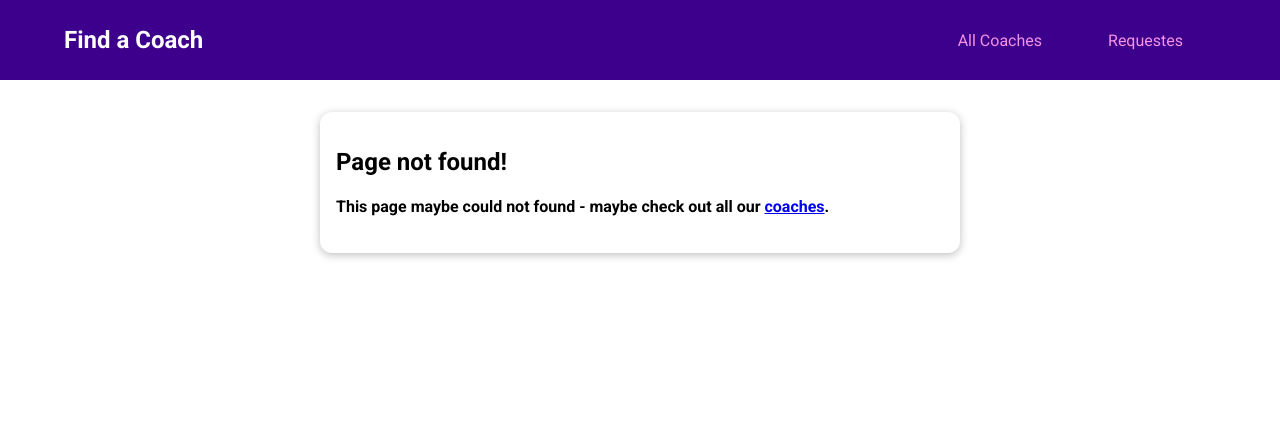
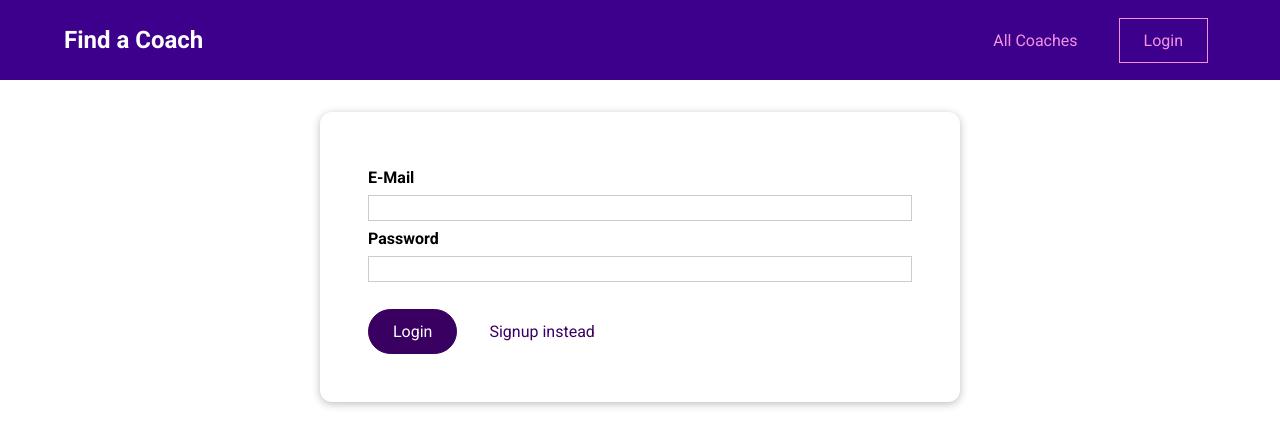
Before and after one commit to zeyad0z/Find-a-Coach, a Vue app: page /auth in a window 1280 px wide. Before the commit this address had no page. Shown: the top 446 px of the page. Built offline with nearby package versions, Linux system fonts and the light colour scheme.

Commit message:
adding authentication login and signup page and implement its logic

```diff
--- a/src/App.vue
+++ b/src/App.vue
@@ -13,6 +13,9 @@
 export default {
   components: {
     TheHeader,
+  },
+  created() {
+    this.$store.dispatch("tryLogin");
   },
 };
 </script>
--- a/src/components/layout/TheHeader.vue
+++ b/src/components/layout/TheHeader.vue
@@ -6,13 +6,35 @@
         <li>
           <router-link to="/coaches">All Coaches</router-link>
         </li>
-        <li>
+        <li v-if="isLoggedIn">
           <router-link to="/requests">Requestes</router-link>
+        </li>
+        <li v-else>
+          <router-link to="/auth">Login</router-link>
+        </li>
+        <li v-if="isLoggedIn">
+          <base-button @click="logout">Logout</base-button>
         </li>
       </ul>
     </nav>
   </header>
 </template>
+
+<script>
+export default {
+  computed: {
+    isLoggedIn() {
+      return this.$store.getters.isAuthenticated;
+    },
+  },
+  methods: {
+    logout() {
+      this.$store.dispatch("logout");
+      this.$router.replace("/coaches");
+    },
+  },
+};
+</script>
 
 <style scoped>
 header {
--- /dev/null
+++ b/src/pages/auth/UserAuth.vue
@@ -0,0 +1,140 @@
+<template>
+  <div>
+    <base-dialog :show="!!error" title="An error occurred" @close="handleError">
+      <p>
+        {{ error }}
+      </p>
+    </base-dialog>
+    <base-dialog :show="isLoading" title="Authenticating..." fixed>
+      <base-spinner></base-spinner>
+    </base-dialog>
+    <base-card>
+      <form @submit.prevent="submitForm">
+        <div class="form-control">
+          <label for="email">E-Mail</label>
+          <input type="email" id="email" v-model.trim="email" />
+        </div>
+        <div class="form-control">
+          <label for="password">Password</label>
+          <input type="password" id="password" v-model.trim="password" />
+        </div>
+        <p v-if="!formIsValid">
+          Please enter a valid email and password (must be at least 6 characters
+          long).
+        </p>
+        <br />
+        <base-button>{{ submitButtonCaption }}</base-button>
+        <base-button type="button" mode="flat" @click="switchAuthMode">
+          {{ switchAuthModeCaption }}
+        </base-button>
+      </form>
+    </base-card>
+  </div>
+</template>
+
+<script>
+import { handleError } from "vue";
+
+export default {
+  data() {
+    return {
+      email: "",
+      password: "",
+      formIsValid: true,
+      mode: "login",
+      isLoading: false,
+      error: null,
+    };
+  },
+  computed: {
+    submitButtonCaption() {
+      if (this.mode === "login") {
+        return "Login";
+      } else {
+        return "Signup";
+      }
+    },
+    switchAuthModeCaption() {
+      if (this.mode === "login") {
+        return "Signup instead";
+      } else {
+        return "Login instead";
+      }
+    },
+  },
+  methods: {
+    async submitForm() {
+      this.formIsValid = true;
+      if (
+        this.email === "" ||
+        !this.email.includes("@") ||
+        this.password.length < 6
+      ) {
+        this.formIsValid = false;
+        return;
+      }
+      this.isLoading = true;
+      const actionPayload = {
+        email: this.email,
+        password: this.password,
+      };
+      try {
+        if (this.mode === "login") {
+          await this.$store.dispatch("login", actionPayload);
+        } else {
+          await this.$store.dispatch("signup", actionPayload);
+        }
+        const redirectUrl = "/" + (this.$route.query.redirect || "coaches");
+        this.$router.replace(redirectUrl);
+      } catch (error) {
+        this.error =
+          error.message || "Failed to authenticate, try again later.";
+      }
+      this.isLoading = false;
+    },
+    switchAuthMode() {
+      if (this.mode === "login") {
+        this.mode = "signup";
+      } else {
+        this.mode = "login";
+      }
+    },
+    handleError() {
+      this.error = null;
+    },
+  },
+};
+</script>
+
+<style scoped>
+form {
+  margin: 1rem;
+  padding: 1rem;
+}
+
+.form-control {
+  margin: 0.5rem 0;
+}
+
+label {
+  font-weight: bold;
+  margin-bottom: 0.5rem;
+  display: block;
+}
+
+input,
+textarea {
+  display: block;
+  width: 100%;
+  font: inherit;
+  border: 1px solid #ccc;
+  padding: 0.15rem;
+}
+
+input:focus,
+textarea:focus {
+  border-color: #3d008d;
+  background-color: #faf6ff;
+  outline: none;
+}
+</style>
--- a/src/pages/coaches/CoachesList.vue
+++ b/src/pages/coaches/CoachesList.vue
@@ -1,6 +1,10 @@
 <template>
   <div>
-    <base-dialog :show="!!error" title="An error occurred!" @close="handleError">
+    <base-dialog
+      :show="!!error"
+      title="An error occurred!"
+      @close="handleError"
+    >
       <p>{{ error }}</p>
     </base-dialog>
     <section>
@@ -12,8 +16,15 @@
           <base-button mode="outline" @click="loadCoaches(true)"
             >Refresh</base-button
           >
-        <base-button link to="/register" v-if="!isCoach && !isLoading"
-          >regitser as coach</base-button
+          <base-button
+            link
+            to="/register"
+            v-if="!isCoach && isLoggedIn && !isLoading"
+          >
+            regitser as coach
+          </base-button>
+          <base-button link to="/auth?redirect=register" v-if="!isLoggedIn"
+            >Login to Register as Coach</base-button
           >
         </div>
         <div v-if="isLoading">
@@ -57,6 +68,9 @@
     };
   },
   computed: {
+    isLoggedIn() {
+      return this.$store.getters.isAuthenticated;
+    },
     isCoach() {
       return this.$store.getters["coaches/isCoach"];
     },
--- a/src/router.js
+++ b/src/router.js
@@ -4,7 +4,9 @@
 import CoachRegistration from "./pages/coaches/CoachRegistration.vue";
 import ContactCoach from "./pages/requests/ContactCoach.vue";
 import RequestsReceived from "./pages/requests/RequestsReceived.vue";
+import UserAuth from "./pages/auth/UserAuth.vue";
 import NotFound from "./pages/NotFound.vue";
+import store from "./store/index.js";
 
 const router = createRouter({
   history: createWebHistory(),
@@ -17,10 +19,29 @@
       props: true,
       children: [{ path: "contact", component: ContactCoach }],
     },
-    { path: "/register", component: CoachRegistration },
-    { path: "/requests", component: RequestsReceived },
+    {
+      path: "/register",
+      component: CoachRegistration,
+      meta: { requiresAuth: true },
+    },
+    {
+      path: "/requests",
+      component: RequestsReceived,
+      meta: { requiresAuth: true },
+    },
+    { path: "/auth", component: UserAuth, meta: { requiresUnauth: true } },
     { path: "/:pathMatch(.*)*", name: "not-found", component: NotFound },
   ],
 });
 
+router.beforeEach(function (to, _, next) {
+  if (to.meta.requiresAuth && !store.getters.isAuthenticated) {
+    next("/auth");
+  } else if (to.meta.requiresUnauth && store.getters.isAuthenticated) {
+    next("/coaches");
+  } else {
+    next();
+  }
+});
+
 export default router;
--- a/src/store/index.js
+++ b/src/store/index.js
@@ -1,21 +1,13 @@
 import { createStore } from "vuex";
 import coachesModule from "./modules/coaches/index.js";
 import requestsModule from "./modules/requests/index.js";
+import authModule from "./modules/auth/index.js";
 
 const store = createStore({
   modules: {
     coaches: coachesModule,
     requests: requestsModule,
-  },
-  state() {
-    return {
-      id: "c3",
-    };
-  },
-  getters: {
-    userId(state) {
-      return state.id;
-    },
+    auth: authModule,
   },
 });
 
--- /dev/null
+++ b/src/store/modules/auth/actions.js
@@ -0,0 +1,73 @@
+export default {
+  async login(context, payload) {
+    return context.dispatch("auth", {
+      ...payload,
+      mode: "login",
+    });
+  },
+  async signup(context, payload) {
+    return context.dispatch("auth", {
+      ...payload,
+      mode: "signup",
+    });
+  },
+  async auth(context, payload) {
+    const mode = payload.mode;
+    let url =
+      "https://identitytoolkit.googleapis.com/v1/accounts:signInWithPassword?key=AIzaSyD0qSBSHj5OKrnXr31aSdbTnZebPxU1pjk";
+
+    if (mode === "signup") {
+      url =
+        "https://identitytoolkit.googleapis.com/v1/accounts:signUp?key=AIzaSyD0qSBSHj5OKrnXr31aSdbTnZebPxU1pjk";
+    }
+
+    const response = await fetch(url, {
+      method: "POST",
+      body: JSON.stringify({
+        email: payload.email,
+        password: payload.password,
+        returnSecureToken: true,
+      }),
+    });
+    const responseData = await response.json();
+    if (!response.ok) {
+      const error = new Error(
+        responseData.message || "Failed to authenticate. Check your login data."
+      );
+      throw error;
+    }
+
+    const expiresIn = +responseData.expiresIn * 1000;
+    const experationDate = new Date().getTime() + expiresIn;
+
+    localStorage.setItem("token", responseData.idToken);
+    localStorage.setItem("userId", responseData.localId);
+    localStorage.setItem("tokenExpiration", experationDate);
+
+    context.commit("setUser", {
+      token: responseData.idToken,
+      userId: responseData.localId,
+    });
+  },
+  tryLogin(context) {
+    const token = localStorage.getItem("token");
+    const userId = localStorage.getItem("userId");
+
+    if (token && userId) {
+      context.commit("setUser", {
+        token: token,
+        userId: userId,
+      });
+    }
+  },
+  logout(context) {
+    localStorage.removeItem("token");
+    localStorage.removeItem("userId");
+
+    context.commit("setUser", {
+      token: null,
+      userId: null,
+      tokenExpiration: null,
+    });
+  },
+};
--- /dev/null
+++ b/src/store/modules/auth/getters.js
@@ -0,0 +1,11 @@
+export default {
+  userId(state) {
+    return state.userId;
+  },
+  token(state) {
+    return state.token;
+  },
+  isAuthenticated(state) {
+    return !!state.token;
+  },
+};
--- /dev/null
+++ b/src/store/modules/auth/index.js
@@ -0,0 +1,16 @@
+import authMutations from "./mutations.js";
+import authActions from "./actions.js";
+import authGetters from "./getters.js";
+
+export default {
+  state() {
+    return {
+      userId: null,
+      token: null,
+      tokenExpiration: null,
+    };
+  },
+  mutations: authMutations,
+  actions: authActions,
+  getters: authGetters,
+};
--- /dev/null
+++ b/src/store/modules/auth/mutations.js
@@ -0,0 +1,6 @@
+export default {
+  setUser(state, payload) {
+    state.token = payload.token;
+    state.userId = payload.userId;
+  },
+};
--- a/src/store/modules/coaches/actions.js
+++ b/src/store/modules/coaches/actions.js
@@ -8,8 +8,10 @@
       hourlyRate: payload.rate,
       areas: payload.areas,
     };
+    const token = context.rootGetters.token;
     const response = await fetch(
-      `https://find-a-coach-ded80-default-rtdb.firebaseio.com/coaches/${userId}.json`,
+      `https://find-a-coach-ded80-default-rtdb.firebaseio.com/coaches/${userId}.json?auth=` +
+        token,
       {
         method: "PUT",
         body: JSON.stringify(coachData),
--- a/src/store/modules/requests/actions.js
+++ b/src/store/modules/requests/actions.js
@@ -33,8 +33,10 @@
     }
 
     const coachId = context.rootGetters.userId;
+    const token = context.rootGetters.token;
     const response = await fetch(
-      `https://find-a-coach-ded80-default-rtdb.firebaseio.com/requests/${coachId}.json`
+      `https://find-a-coach-ded80-default-rtdb.firebaseio.com/requests/${coachId}.json?auth=` +
+        token
     );
     const responseData = await response.json();
 
```
Lines whose indentation alone changed are shown as unchanged.
